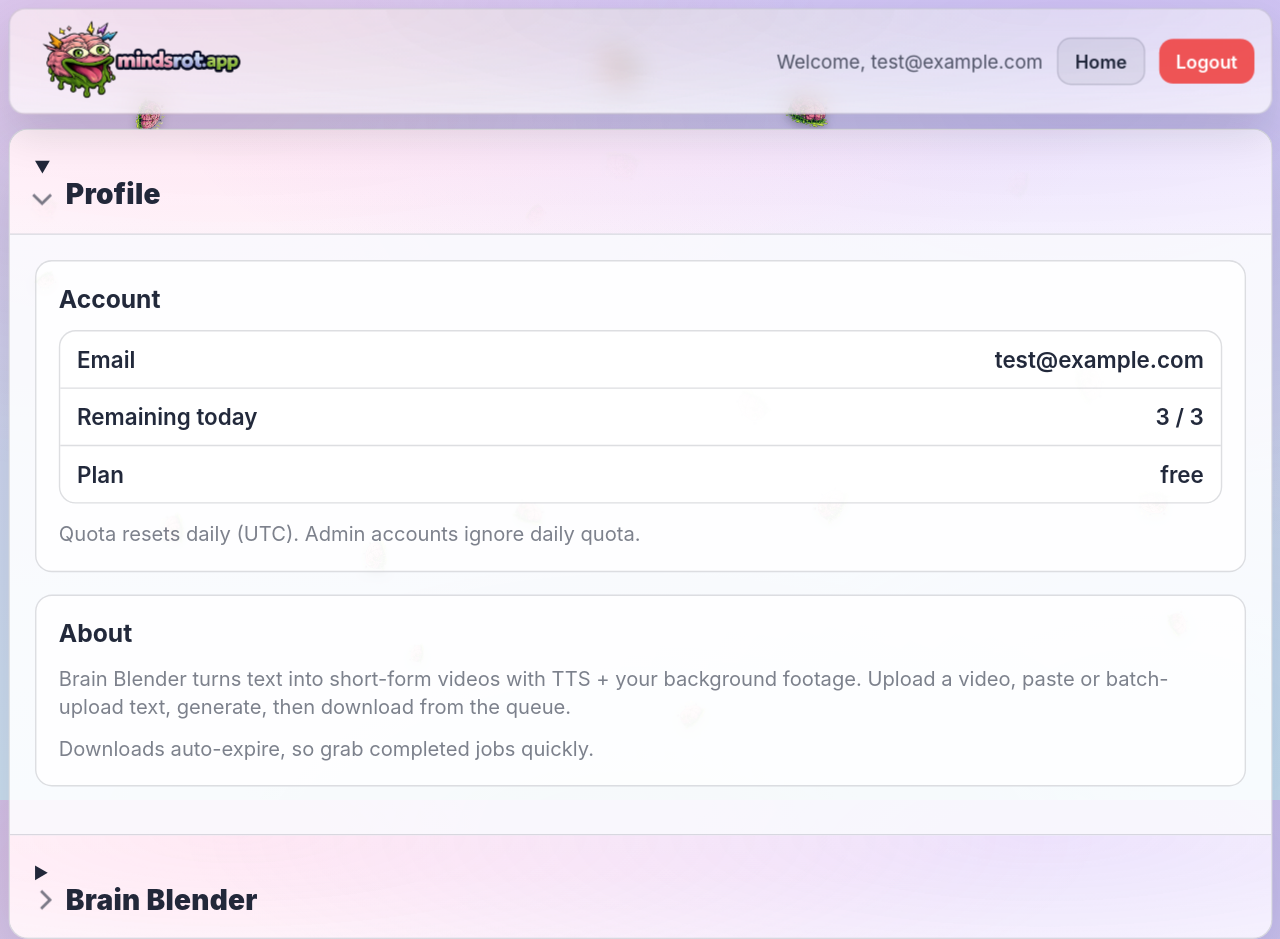
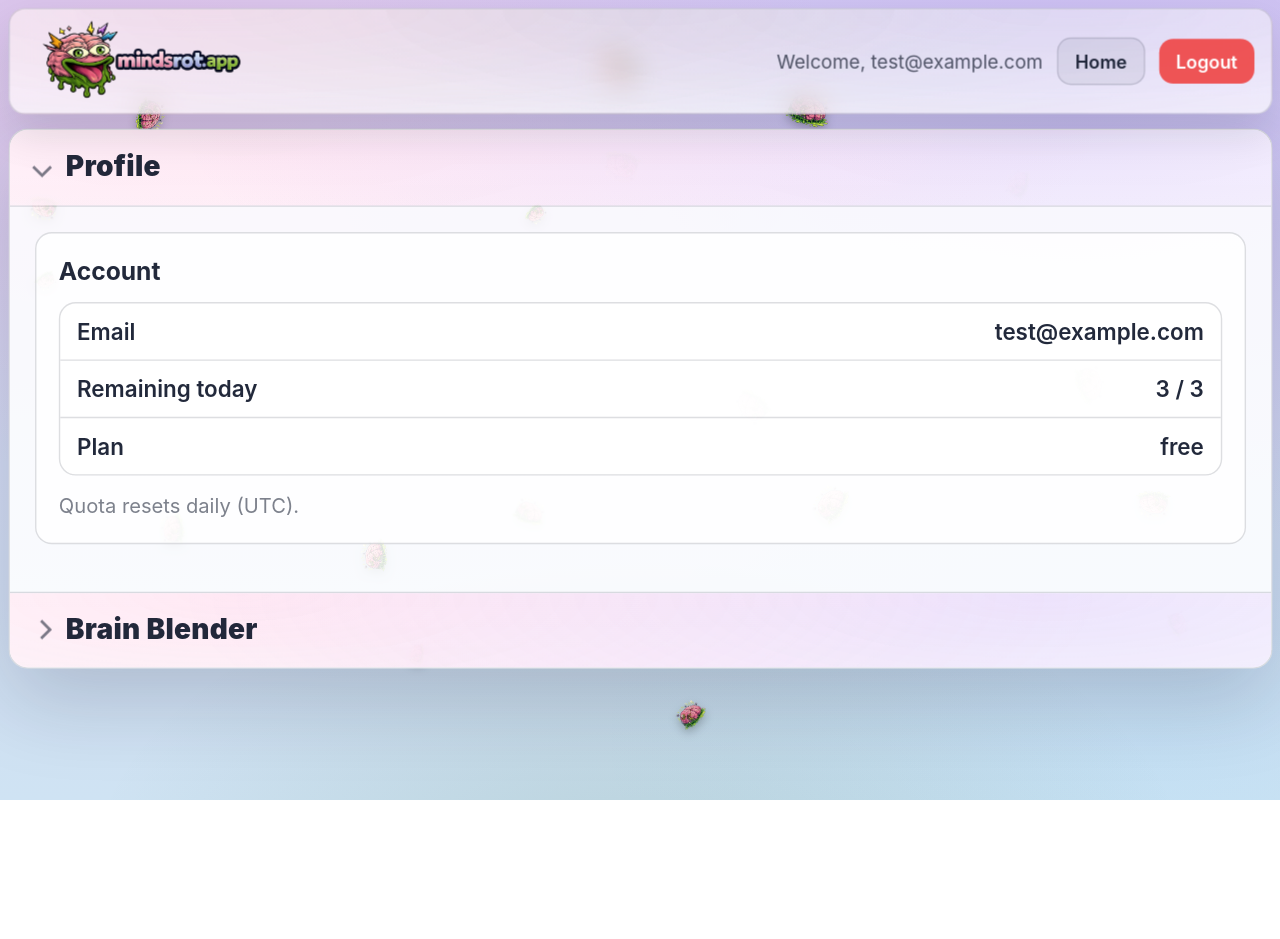
Before and after one commit to mot-stuff/VidGenerator, a Flask app: page /dashboard in a window 1280 px wide. After the commit the page ends 800 px from the top, so only its background shows below. Run offline with Flask 3, Linux system fonts and the light colour scheme; a user stored in the database is signed in; data comes from the database, SQL or seed files in the repository; data that the repository does not hold is empty; some libraries are stand-ins or nearby versions.

Commit message:
Tweak dashboard collapsibles

```diff
--- a/static/css/style.css
+++ b/static/css/style.css
@@ -159,10 +159,15 @@ body {
         radial-gradient(1000px 260px at 82% 0%, rgba(124, 58, 237, 0.14), transparent 62%),
         linear-gradient(180deg, rgba(255, 255, 255, 0.92), rgba(255, 255, 255, 0.82));
     color: var(--text);
+    list-style: none;
 }
 
 .collapsible-summary::-webkit-details-marker {
     display: none;
+}
+
+.collapsible-summary::marker {
+    content: "";
 }
 
 .collapsible-summary-left {
--- a/templates/dashboard.html
+++ b/templates/dashboard.html
@@ -22,10 +22,14 @@
                 </div>
             </div>
             <div class="wizard-hint">
-                Quota resets daily (UTC). Admin accounts ignore daily quota.
+                Quota resets daily (UTC).
             </div>
         </div>
+    </div>
+    {% endcall %}
 
+    {% call collapsible('Brain Blender', open=False) %}
+    <div class="content">
         <div class="section">
             <h2>About</h2>
             <div class="wizard-hint">
@@ -36,11 +40,7 @@
                 Downloads auto-expire, so grab completed jobs quickly.
             </div>
         </div>
-    </div>
-    {% endcall %}
 
-    {% call collapsible('Brain Blender', open=False) %}
-    <div class="content">
         <div class="wizard-stepper" id="wizardStepper">
             <button class="wizard-step" type="button" data-step="1">1. Text</button>
             <button class="wizard-step" type="button" data-step="2">2. Video</button>
```
